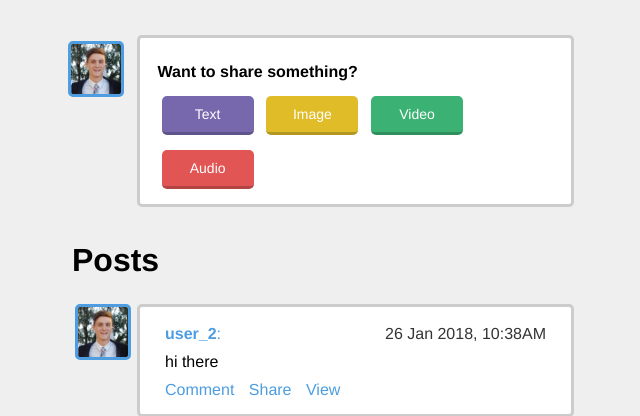
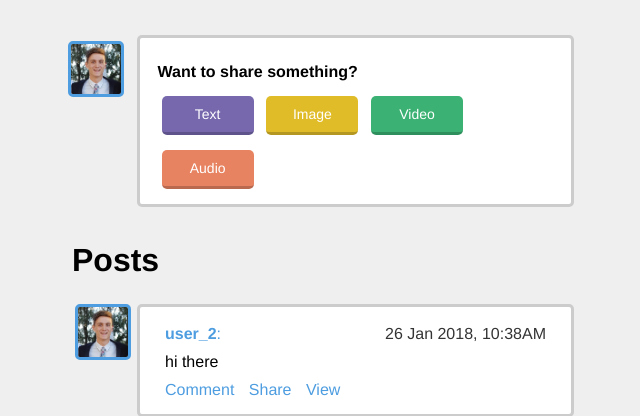
Before and after one commit to bradleykenny/ntwrk_2, a Django app: template stream/templates/stream/home.html in a window 1280 px wide. Shown: the part 63-479 px from the top of the page, without its empty margins (312-952 px from the left). Run offline with Django 3.2, Linux system fonts and the light colour scheme; the template is opened without the code that fills it: values that come from a table or form of the project are taken from there, others are empty; a user stored in the database is signed in; data comes from the database, SQL or seed files in the repository.

Commit message:
New colour for 'audio' sharing!!!

```diff
--- a/stream/static/stream/css/stream.css
+++ b/stream/static/stream/css/stream.css
@@ -260,7 +260,7 @@ header input[type='text']::placeholder {
 }
 
 .share_card .audio {
-    background-color: #E15554; /* TODO: LOOK AT USING AN ORANGE INSTEAD */
+    background-color: #E88361; /* TODO: LOOK AT USING AN ORANGE INSTEAD */
 }
 
 
```
